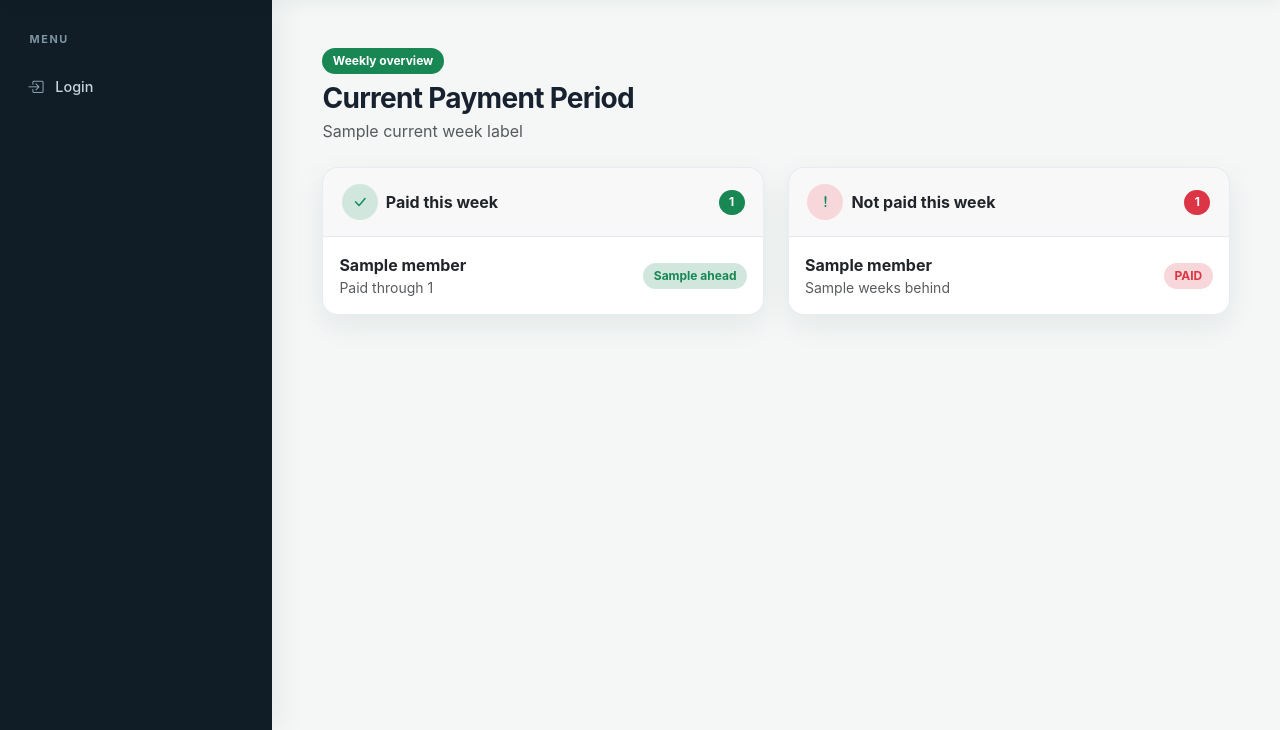
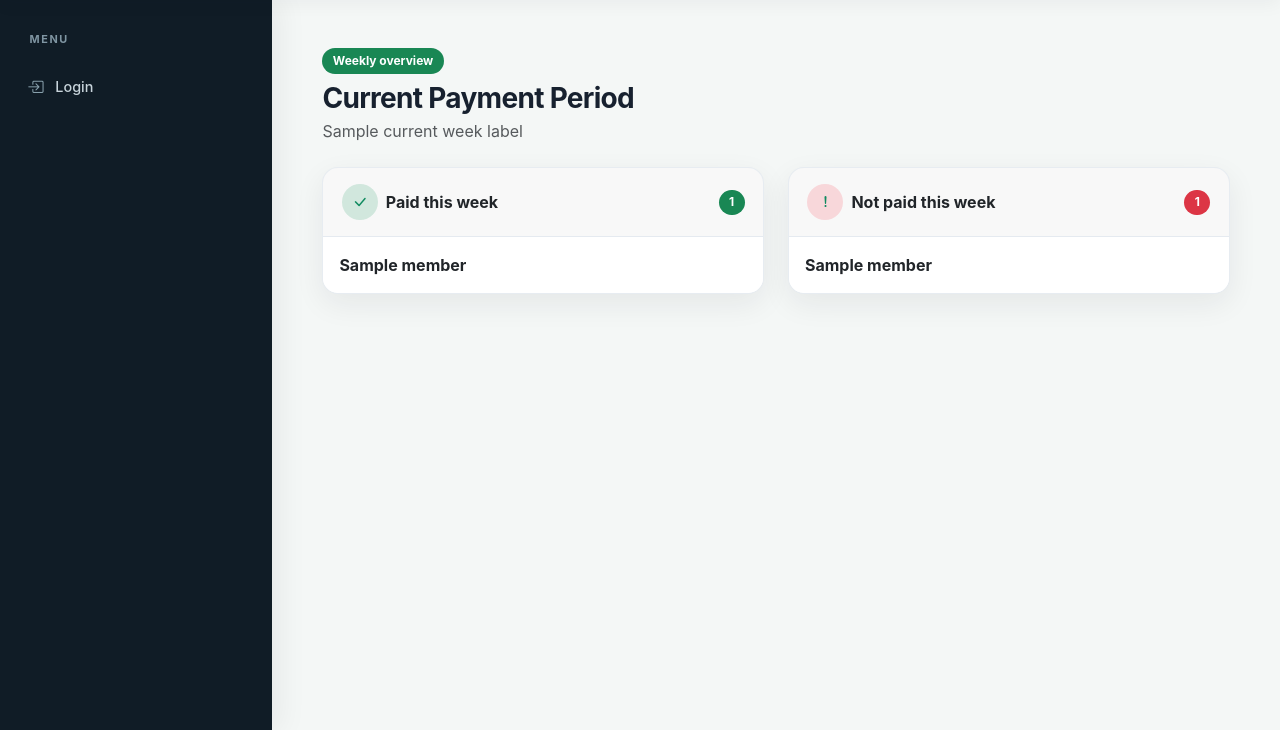
Before and after one commit to MarcDemo/LandGroup, a Django app: template chairman/templates/chairman/current_week_status.html in a window 1280 px wide. Shown: the part 69-799 px from the top of the page. Run offline with Django 5.2, Linux system fonts and the light colour scheme; the template is opened without the code that fills it: most values are stand-ins (such as "Sample title", 1, 10 or a date in 2020).

Commit message:
Simplify current week member lists

```diff
--- a/templates/includes/current_week_cards.html
+++ b/templates/includes/current_week_cards.html
@@ -4,13 +4,13 @@
     <div class="col-lg-6">
       <section class="card h-100 border-success-subtle">
         <header class="card-header d-flex align-items-center justify-content-between"><span><span class="rounded-circle bg-success-subtle text-success d-inline-grid place-items-center me-2" style="width:36px;height:36px"><i class="bi bi-check-lg"></i></span>Paid this week</span><span class="badge text-bg-success">{{ paid_members|length }}</span></header>
-        <div class="list-group list-group-flush">{% for row in paid_members %}<div class="list-group-item d-flex justify-content-between align-items-center gap-3 py-3"><div><strong>{{ row.member.get_full_name|default:row.member.username }}</strong><div class="small text-muted">Paid through {{ row.position.latest_fully_paid }}</div></div><span class="badge bg-success-subtle text-success">{% if row.position.weeks_ahead %}{{ row.position.weeks_ahead }} ahead{% else %}Paid{% endif %}</span></div>{% empty %}<div class="text-center text-muted py-5"><i class="bi bi-hourglass fs-2 d-block mb-2"></i>No members have completed this week yet.</div>{% endfor %}</div>
+        <div class="list-group list-group-flush">{% for row in paid_members %}<div class="list-group-item py-3"><strong>{{ row.member.get_full_name|default:row.member.username }}</strong></div>{% empty %}<div class="text-center text-muted py-5"><i class="bi bi-hourglass fs-2 d-block mb-2"></i>No members have completed this week yet.</div>{% endfor %}</div>
       </section>
     </div>
     <div class="col-lg-6">
       <section class="card h-100 border-danger-subtle">
         <header class="card-header d-flex align-items-center justify-content-between"><span><span class="rounded-circle bg-danger-subtle text-danger d-inline-grid place-items-center me-2" style="width:36px;height:36px"><i class="bi bi-exclamation-lg"></i></span>Not paid this week</span><span class="badge text-bg-danger">{{ unpaid_members|length }}</span></header>
-        <div class="list-group list-group-flush">{% for row in unpaid_members %}<div class="list-group-item d-flex justify-content-between align-items-center gap-3 py-3"><div><strong>{{ row.member.get_full_name|default:row.member.username }}</strong><div class="small text-muted">{% if row.position.status == 'Partially Paid' %}Partial balance: UGX {{ row.position.partial_balance|floatformat:0 }}{% elif row.position.weeks_behind %}{{ row.position.weeks_behind }} week{{ row.position.weeks_behind|pluralize }} behind{% else %}Current week payment is due{% endif %}</div></div><span class="badge bg-danger-subtle text-danger">{{ row.position.status }}</span></div>{% empty %}<div class="text-center text-muted py-5"><i class="bi bi-stars fs-2 d-block mb-2"></i>Everyone is paid for this week.</div>{% endfor %}</div>
+        <div class="list-group list-group-flush">{% for row in unpaid_members %}<div class="list-group-item py-3"><strong>{{ row.member.get_full_name|default:row.member.username }}</strong></div>{% empty %}<div class="text-center text-muted py-5"><i class="bi bi-stars fs-2 d-block mb-2"></i>Everyone is paid for this week.</div>{% endfor %}</div>
       </section>
     </div>
   </div>
```
